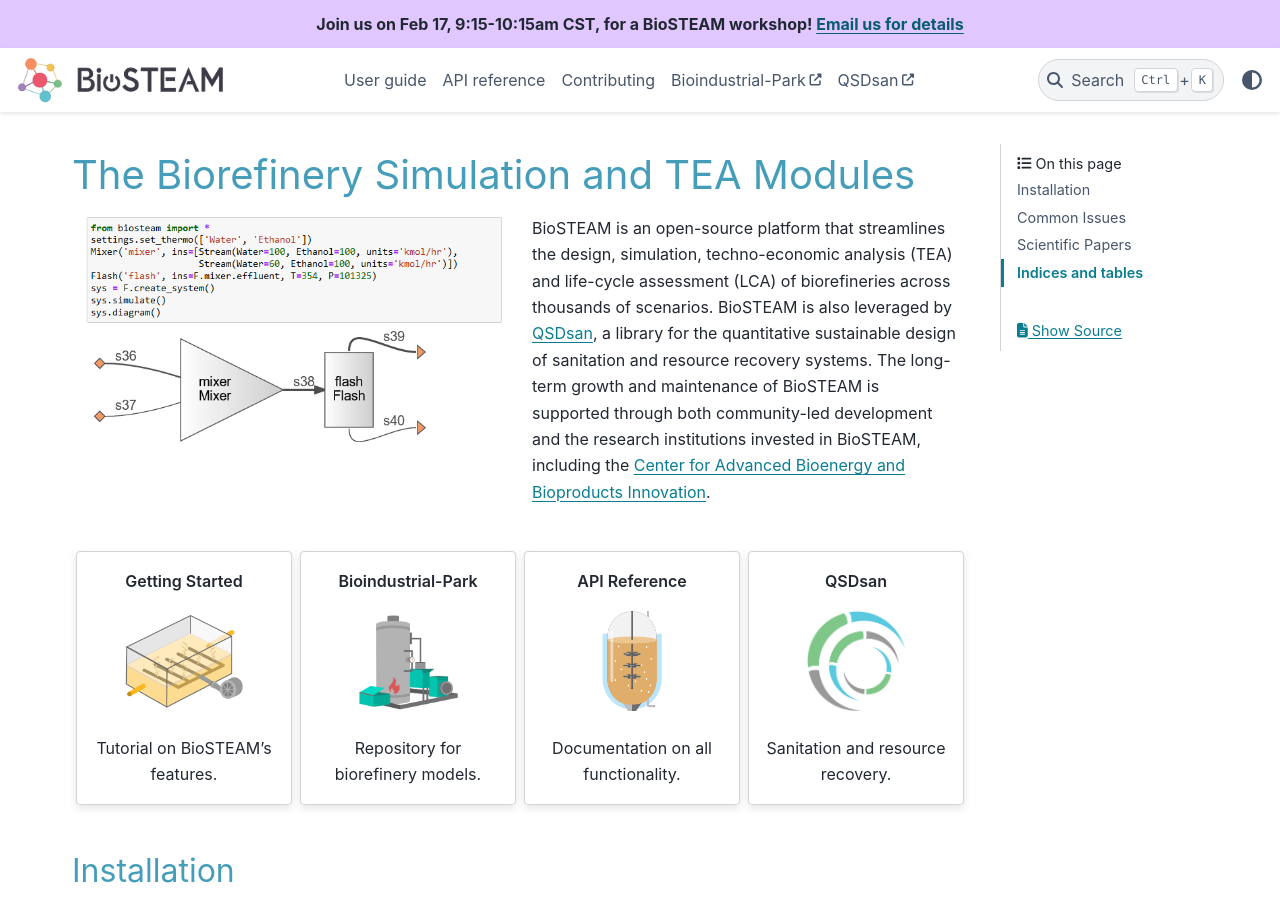
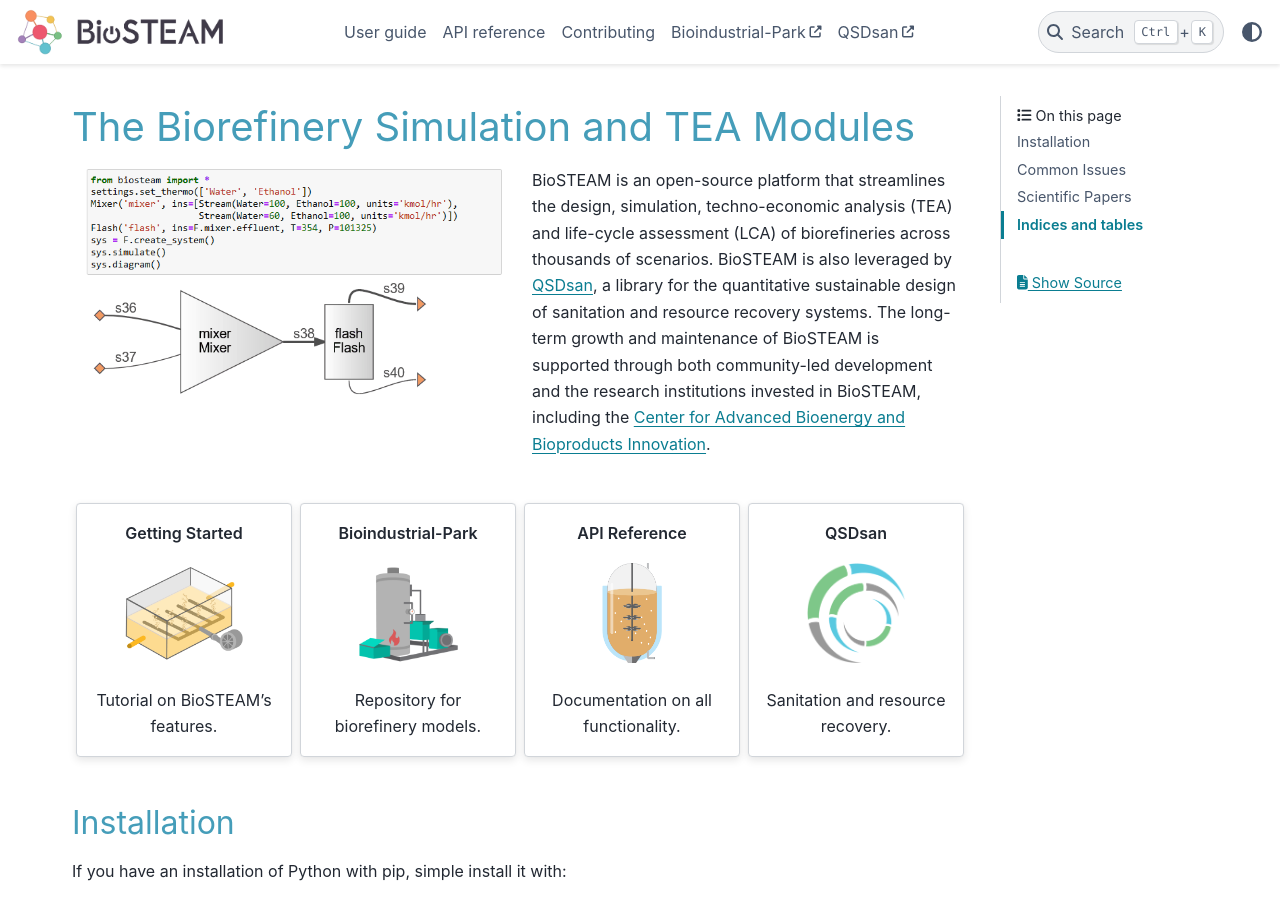
Before and after one commit to BioSTEAMDevelopmentGroup/biosteam, a Sphinx documentation site: the page built from docs/index.txt, in a window 1280 px wide and 900 px high. Built offline with Sphinx 7.4.7 and the PyData theme 0.15.4, drawn with Linux system fonts in a browser that asks for light colours; pages that are not in the unit, such as notebooks, are missing from menus; the version number is read from the project's files by our own code.

```diff
--- a/docs/conf.py
+++ b/docs/conf.py
@@ -264,10 +264,10 @@ html_theme_options = {
         'image_light': 'logo.png',
         'image_dark': 'logo_dark.png'
     },
-    "announcement": (
-        "<p>Join us on Feb 17, 9:15-10:15am CST, for a BioSTEAM workshop! "
-        "<a href='mailto: biosteamdevelopmentgroup@gmail.com'>Email us for details</a></p>"
-    ),
+    # "announcement": (
+    #     "<p>Join us on Feb 17, 9:15-10:15am CST, for a BioSTEAM workshop! "
+    #     "<a href='mailto: biosteamdevelopmentgroup@gmail.com'>Email us for details</a></p>"
+    # ),
     "external_links": [
       {"name": "Bioindustrial-Park", "url": "https://github.com/BioSTEAMDevelopmentGroup/Bioindustrial-Park"},
       {"name": "QSDsan", "url": "https://qsdsan.readthedocs.io/en/latest/"},
```
